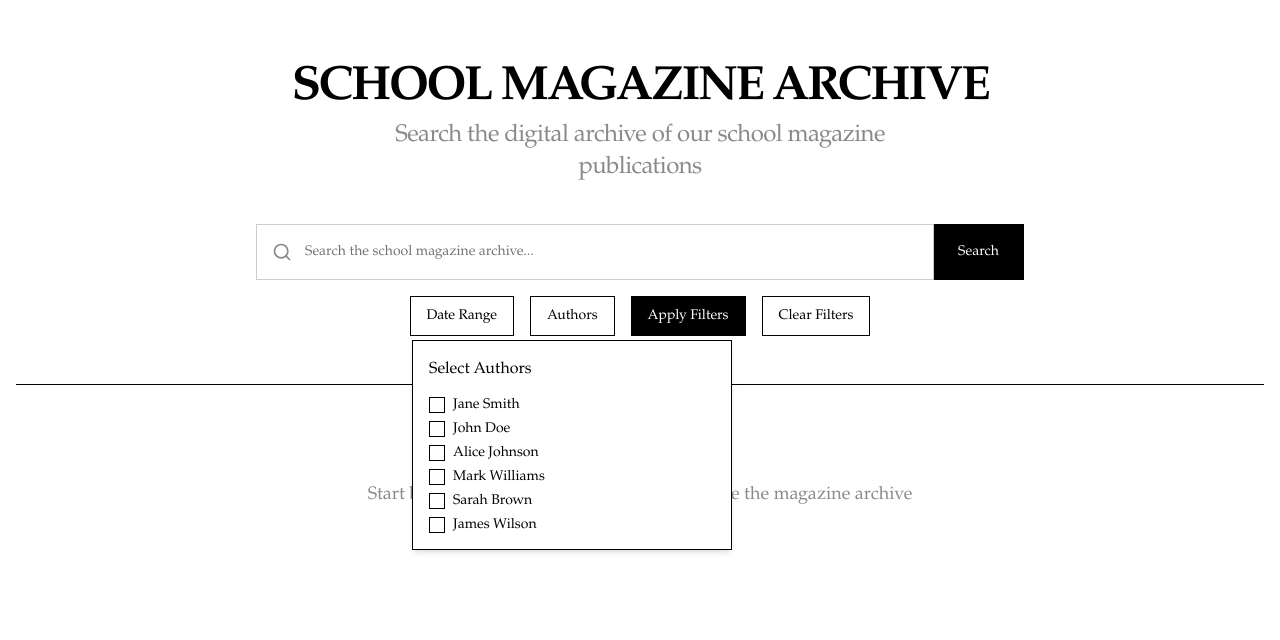
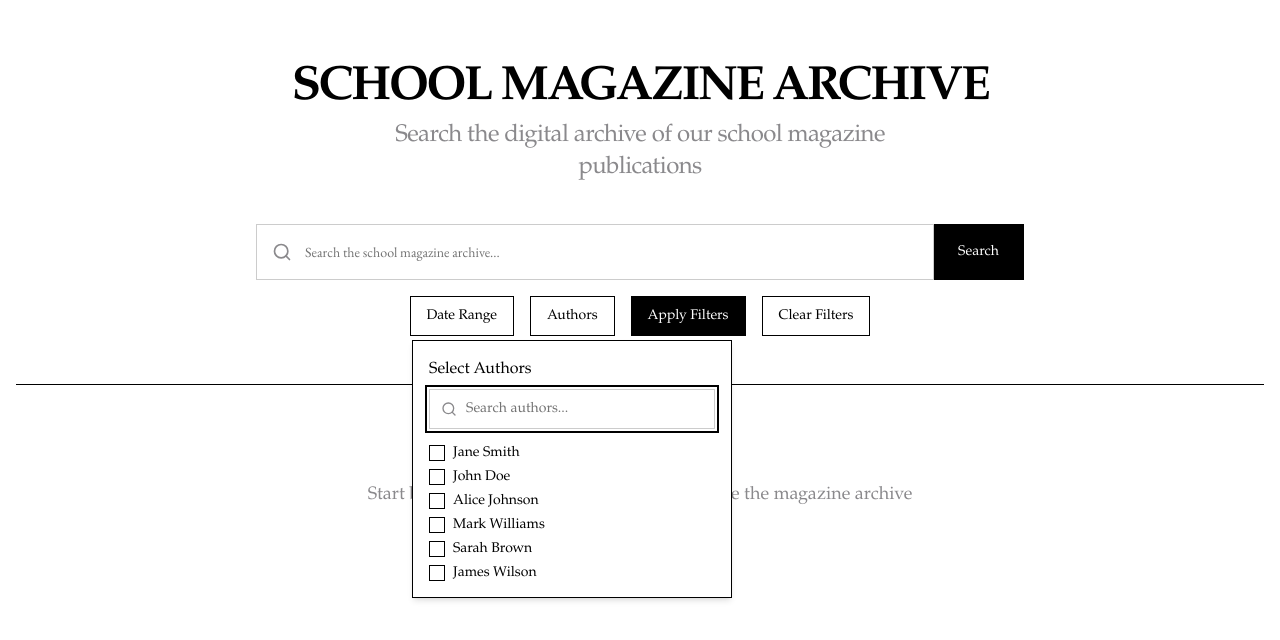
Before and after one commit to skylarrwang/new-journal-archive, a React (Vite) app: page / in a window 1280 px wide. Both pictures are taken after a click on the button "Authors". Shown: the top 640 px of the page. Built offline with nearby package versions, Linux system fonts and the light colour scheme.

Commit message:
feat: Implement dynamic author filter
Refactor the author filter to provide suggestions based on user input, enhancing the search experience.

```diff
--- a/src/components/FilterOptions.tsx
+++ b/src/components/FilterOptions.tsx
@@ -5,6 +5,7 @@ import { Input } from "@/components/ui/input";
 import { Label } from "@/components/ui/label";
 import { Popover, PopoverContent, PopoverTrigger } from "@/components/ui/popover";
 import { Checkbox } from "@/components/ui/checkbox";
+import { Search } from "lucide-react";
 import { getAllAuthors, getDateRange } from '@/services/magazineService';
 import { SearchFilters } from '@/types/magazine';
 
@@ -19,6 +20,8 @@ const FilterOptions: React.FC<FilterOptionsProps> = ({ onFilter }) => {
   });
   const [selectedAuthors, setSelectedAuthors] = useState<string[]>([]);
   const [allAuthors, setAllAuthors] = useState<string[]>([]);
+  const [authorSearchQuery, setAuthorSearchQuery] = useState<string>('');
+  const [filteredAuthors, setFilteredAuthors] = useState<string[]>([]);
   const [availableDateRange, setAvailableDateRange] = useState<{ earliest: string, latest: string }>({
     earliest: '01/20',
     latest: '12/22'
@@ -29,6 +32,19 @@ const FilterOptions: React.FC<FilterOptionsProps> = ({ onFilter }) => {
     setAllAuthors(getAllAuthors());
     setAvailableDateRange(getDateRange());
   }, []);
+
+  useEffect(() => {
+    // Filter authors based on search query
+    if (authorSearchQuery.trim() === '') {
+      setFilteredAuthors(allAuthors);
+    } else {
+      const query = authorSearchQuery.toLowerCase();
+      const filtered = allAuthors.filter(author =>
+        author.toLowerCase().includes(query)
+      );
+      setFilteredAuthors(filtered);
+    }
+  }, [authorSearchQuery, allAuthors]);
 
   const handleApplyFilters = () => {
     const filters: SearchFilters = {};
@@ -55,6 +71,7 @@ const FilterOptions: React.FC<FilterOptionsProps> = ({ onFilter }) => {
   const handleClearFilters = () => {
     setDateRange({ startDate: null, endDate: null });
     setSelectedAuthors([]);
+    setAuthorSearchQuery('');
     onFilter({});
   };
 
@@ -112,9 +129,21 @@ const FilterOptions: React.FC<FilterOptionsProps> = ({ onFilter }) => {
           <div className="grid gap-4">
             <div className="space-y-2">
               <h4 className="font-medium">Select Authors</h4>
+              <div className="relative">
+                <Input
+                  placeholder="Search authors..."
+                  value={authorSearchQuery}
+                  onChange={(e) => setAuthorSearchQuery(e.target.value)}
+                  className="pl-9"
+                />
+                <div className="absolute inset-y-0 left-0 flex items-center pl-3 pointer-events-none">
+                  <Search className="w-4 h-4 text-avant-medium-gray" />
+                </div>
+              </div>
             </div>
             <div className="grid gap-2">
-              {allAuthors.map(author => (
+              {filteredAuthors.length > 0 ? (
+                filteredAuthors.map(author => (
                   <div key={author} className="flex items-center space-x-2">
                     <Checkbox
                       id={`author-${author}`}
@@ -123,7 +152,10 @@ const FilterOptions: React.FC<FilterOptionsProps> = ({ onFilter }) => {
                     />
                     <Label htmlFor={`author-${author}`}>{author}</Label>
                   </div>
-              ))}
+                ))
+              ) : (
+                <div className="text-center py-2 text-avant-medium-gray">No authors found</div>
+              )}
             </div>
           </div>
         </PopoverContent>
--- a/src/components/SearchBox.tsx
+++ b/src/components/SearchBox.tsx
@@ -21,7 +21,7 @@ const SearchBox: React.FC<SearchBoxProps> = ({ onSearch }) => {
       <div className="relative flex items-center">
         <div className="relative flex-grow">
           <Input
-            className="avant-input w-full h-14 text-lg pl-12 font-sans"
+            className="avant-input w-full h-14 text-lg pl-12 font-['EB_Garamond',serif]"
             placeholder="Search the school magazine archive..."
             value={query}
             onChange={(e) => setQuery(e.target.value)}
```
Lines whose indentation alone changed are shown as unchanged.
